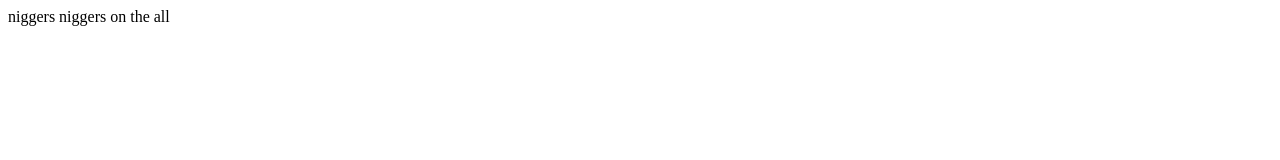
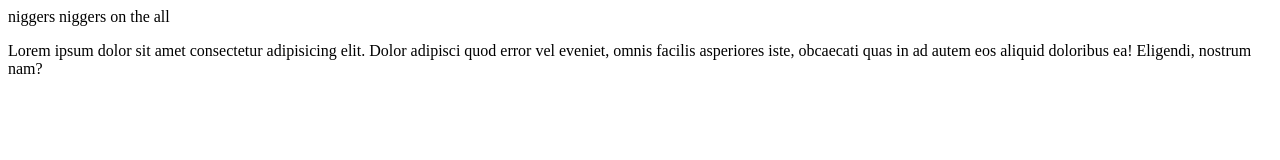
Before and after one commit to sarthakwararkar/localrepo, a plain HTML site: page index.html in a window 1280 px wide. Drawn offline with Linux system fonts and the light colour scheme.

Commit message:
i added lorem

```diff
--- a/index.html
+++ b/index.html
@@ -1 +1,2 @@
 <p>niggers niggers on the all</p>
+<p>Lorem ipsum dolor sit amet consectetur adipisicing elit. Dolor adipisci quod error vel eveniet, omnis facilis asperiores iste, obcaecati quas in ad autem eos aliquid doloribus ea! Eligendi, nostrum nam?</p>
```
